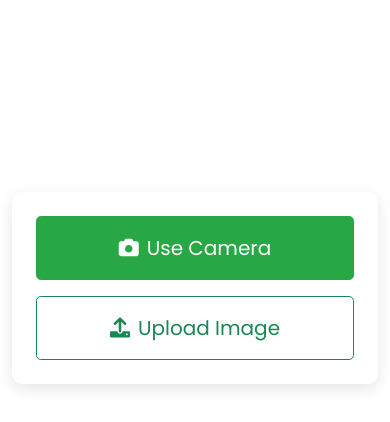
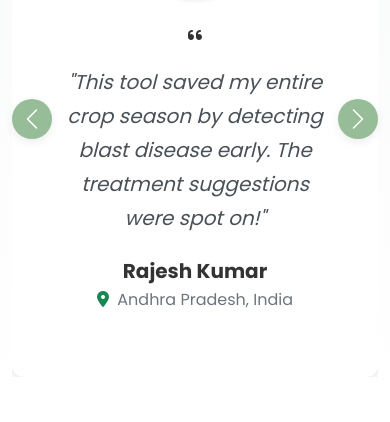
Before and after one commit to MOHAN1665/Paddy_Plant_Disease_Prediction_Using_EfficientNetV2, a Flask app: page / in a window 390 px wide. Shown: the part 3198-3620 px from the top of the page. Run offline with Flask 3, Linux system fonts and the light colour scheme.

Commit message:
Update styles.css

```diff
--- a/static/styles.css
+++ b/static/styles.css
@@ -328,3 +328,189 @@
   display: flex;
   gap: 10px;
 }
+
+/* Hero Carousel */
+.hero-carousel {
+  margin-top: 56px; /* Adjust based on navbar height */
+}
+
+.hero-carousel .carousel-item {
+  height: 70vh;
+  min-height: 400px;
+}
+
+.hero-carousel img {
+  object-fit: cover;
+  height: 100%;
+}
+
+.hero-carousel .carousel-caption {
+  background: rgba(0, 0, 0, 0.6);
+  padding: 20px;
+  border-radius: 10px;
+  bottom: 100px;
+}
+
+/* Stats Section */
+.counter-box {
+  padding: 20px 0;
+}
+
+/* How It Works */
+.step-number {
+  font-size: 2rem;
+  margin: 0 auto;
+}
+
+/* Testimonials */
+#testimonialCarousel .carousel-control-prev-icon,
+#testimonialCarousel .carousel-control-next-icon {
+  width: 2.5rem;
+  height: 2.5rem;
+  background-size: 1.5rem;
+}
+
+html {
+  scroll-behavior: smooth;
+}
+
+#upload-section {
+  scroll-margin-top: 80px; /* Same as navbar height */
+}
+
+/* styles.css */
+.hero-section {
+  background: linear-gradient(rgba(46, 125, 50, 0.85), rgba(56, 142, 60, 0.85)),
+    url("../static/paddy-field-blur.jpg");
+  background-size: cover;
+  background-position: center;
+  background-repeat: no-repeat;
+  background-attachment: fixed;
+  padding: 100px 0;
+  box-shadow: inset 0 0 100px rgba(0, 0, 0, 0.3);
+}
+
+.hero-section .card {
+  background-color: rgba(255, 255, 255, 0.93);
+  border-radius: 12px;
+  overflow: hidden;
+  box-shadow: 0 15px 30px rgba(0, 0, 0, 0.2);
+}
+
+/* Testimonial Styles */
+/* Testimonials */
+.testimonial-card {
+  border-radius: 12px;
+  background-color: #fff;
+  transition: transform 0.3s ease, box-shadow 0.3s ease;
+}
+
+.testimonial-card:hover {
+  transform: translateY(-5px);
+  box-shadow: 0 15px 30px rgba(0, 0, 0, 0.1) !important;
+}
+
+.testimonial-avatar {
+  width: 120px;
+  height: 120px;
+  object-fit: cover;
+  border-radius: 50%;
+  border: 4px solid #fff;
+  box-shadow: 0 5px 15px rgba(0, 0, 0, 0.1);
+}
+
+.testimonial-avatar-container {
+  position: relative;
+}
+
+.testimonial-rating {
+  font-size: 1.2rem;
+}
+
+.testimonial-content {
+  padding: 20px;
+}
+
+.quote-icon-start {
+  position: absolute;
+  top: -15px;
+  left: -15px;
+  z-index: 0;
+}
+
+.testimonial-text {
+  position: relative;
+  z-index: 1;
+  font-style: italic;
+  line-height: 1.7;
+  color: #495057;
+}
+
+.testimonial-author {
+  color: #2e7d32;
+}
+
+.testimonial-location {
+  font-size: 0.9rem;
+}
+
+.carousel-control-prev,
+.carousel-control-next {
+  width: auto;
+}
+
+.carousel-control-prev-icon,
+.carousel-control-next-icon {
+  background-size: 60%;
+  padding: 1.2rem;
+  background-color: #2e7d32;
+  border-radius: 50%;
+  box-shadow: 0 3px 10px rgba(0, 0, 0, 0.15);
+}
+
+@media (max-width: 768px) {
+  .testimonial-avatar {
+    width: 80px;
+    height: 80px;
+  }
+
+  .testimonial-content {
+    padding: 10px 0;
+  }
+}
+
+/* How It Works Section */
+#how-it-works {
+  background: linear-gradient(to bottom, #f8f9fa 0%, #ffffff 100%);
+}
+
+.step-image-overlay {
+  position: relative;
+}
+
+.step-image-overlay::after {
+  content: "";
+  position: absolute;
+  top: 0;
+  left: 0;
+  right: 0;
+  bottom: 0;
+  background: rgba(0, 0, 0, 0.1);
+}
+
+.step-number {
+  transition: all 0.3s ease;
+}
+
+.step-icon {
+  transition: transform 0.3s ease;
+}
+
+.card:hover .step-number {
+  transform: scale(1.1);
+  box-shadow: 0 5px 15px rgba(46, 125, 50, 0.3);
+}
+
+.card:hover .step-icon {
+  transform: translateY(-5px);
+}
```
